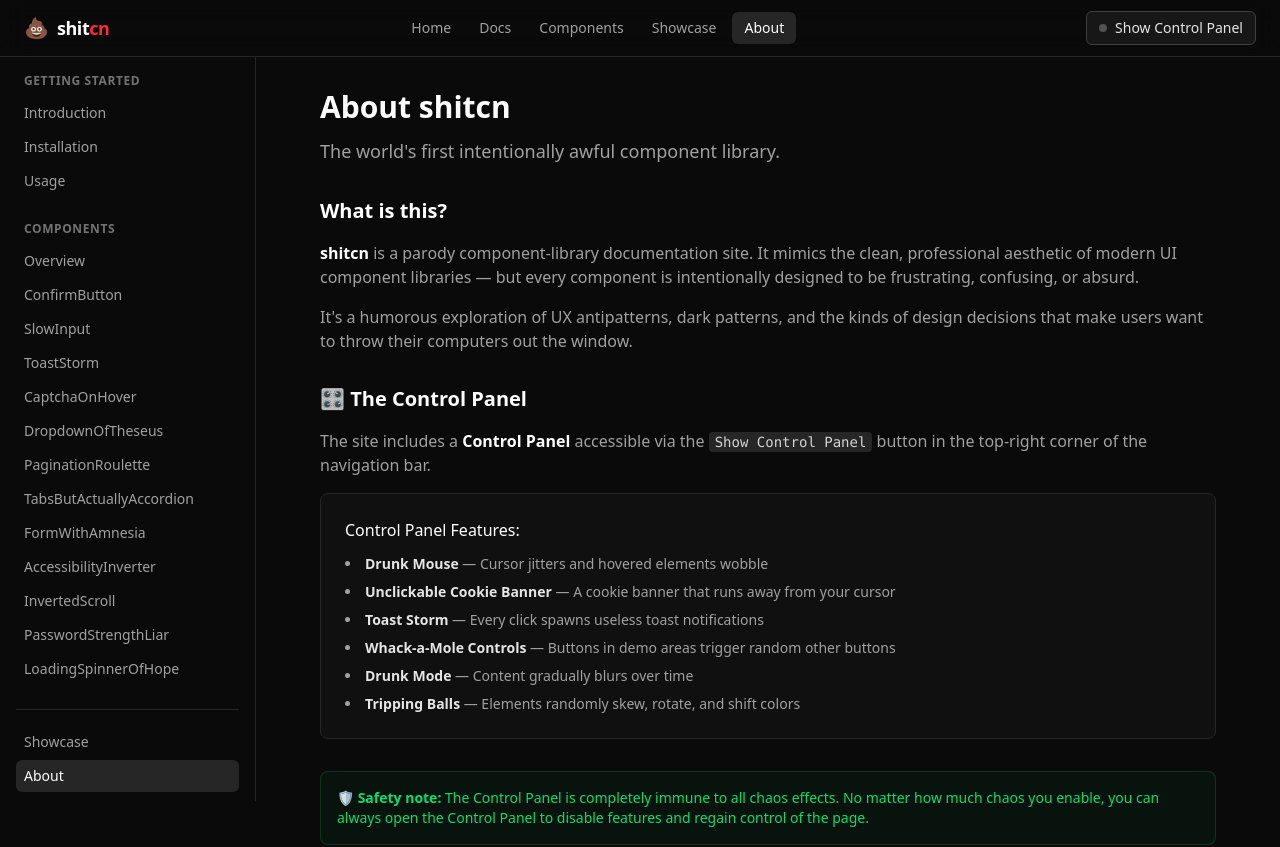
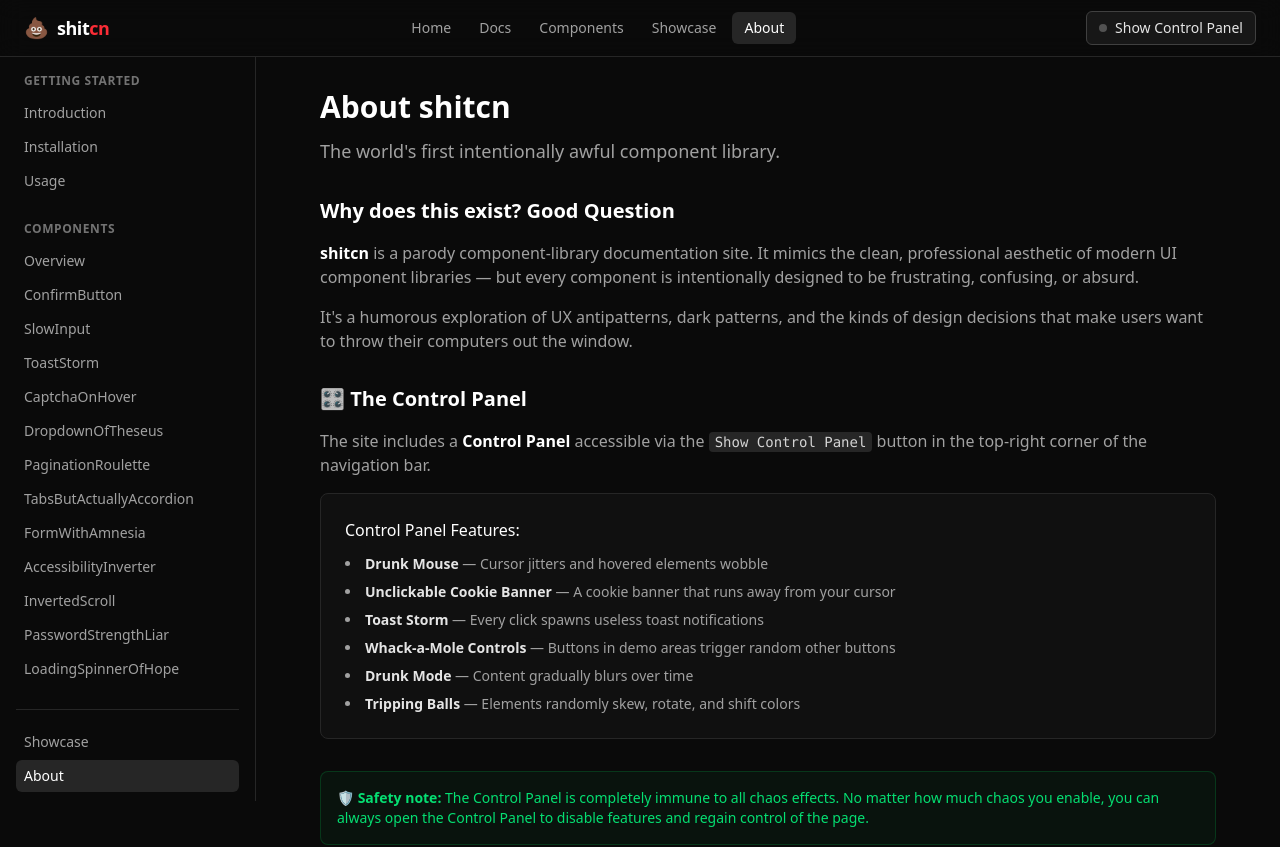
Before and after one commit to av0xado/shitcn, a Next.js app: page /about in a window 1280 px wide. Shown: the top 847 px of the page. Built offline with nearby package versions, Linux system fonts and the light colour scheme.

Commit message:
chore: update about page section heading

```diff
--- a/src/app/about/page.tsx
+++ b/src/app/about/page.tsx
@@ -11,7 +11,7 @@ export default function AboutPage() {
       </div>
 
       <div className="space-y-4">
-        <h2 className="text-xl font-semibold text-white">What is this?</h2>
+        <h2 className="text-xl font-semibold text-white">Why does this exist? Good Question</h2>
         <p className="text-neutral-400">
           <strong className="text-white">shitcn</strong> is a parody
           component-library documentation site. It mimics the clean,
```
